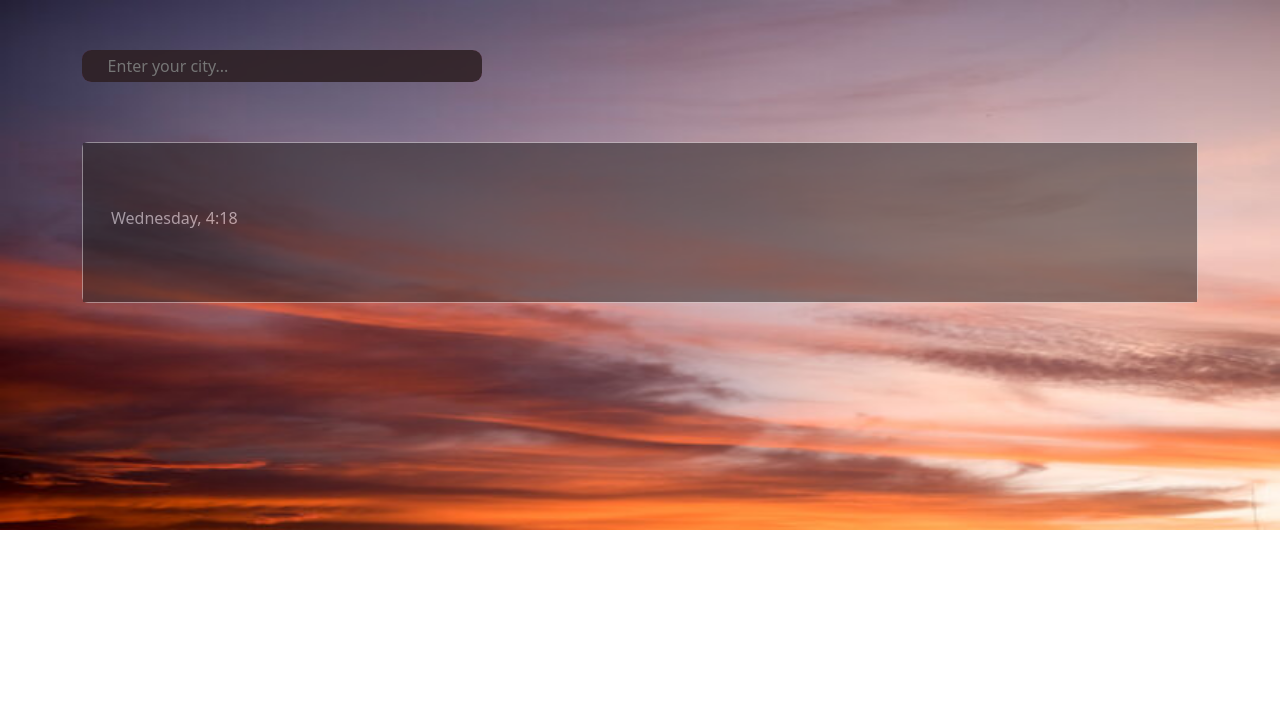
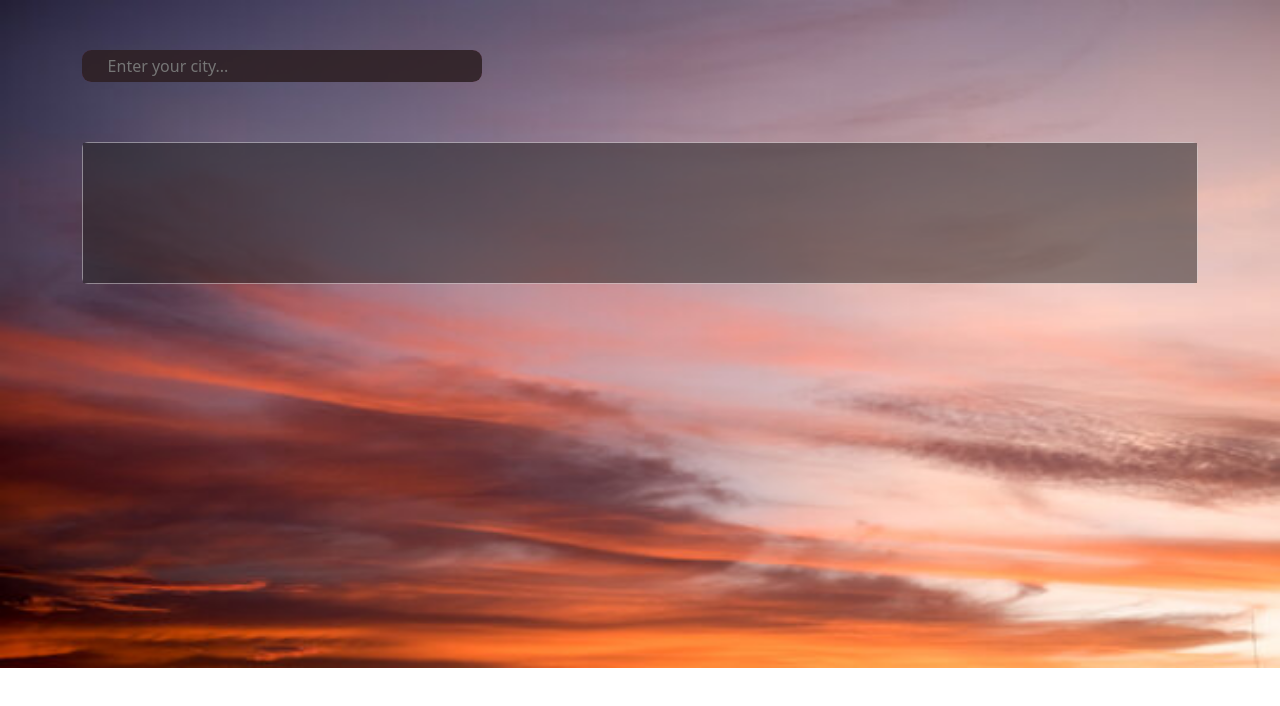
Before and after one commit to luRinaldy/weather_app, a website: page index.html in a window 1280 px wide. Drawn offline with nearby package versions, Linux system fonts and the light colour scheme.

Commit message:
first release to production

```diff
--- a/index.html
+++ b/index.html
@@ -37,7 +37,7 @@
               <div class="col">
                 <ul class="weather-features1">
                   <li>
-                    <h6>Time</h6>
+                    <h6></h6>
                   </li>
                   <li id="feels_like"></li>
                   <li id="wind"></li>
--- a/src/form_styles.css
+++ b/src/form_styles.css
@@ -1,5 +1,5 @@
 body {
-  background-color: beige;
+  background-color: #222020d2;
 }
 :root {
   --rad: 0.6rem;
--- a/src/index.js
+++ b/src/index.js
@@ -1,9 +1,12 @@
+function showTemperature(response) {
+  console.log(response.data);
+
   let now = new Date();
   let h6 = document.querySelector("h6");
 
   let Hours = now.getHours();
 
-let Minutes = now.getMinutes(); // 0,1,2, 12
+  let Minutes = now.getMinutes();
   // 0, 1, 2
   let days = [
     "Sunday",
@@ -16,10 +19,7 @@ let days = [
   ];
   let Day = days[now.getDay()];
 
-h6.innerHTML = `${Day}, ${Hours}:${Minutes}`;
-
-function showTemperature(response) {
-  console.log(response.data);
+  h6.innerHTML = `Last update: ${Day}, ${Hours}:${Minutes}`;
 
   document.querySelector("h1").innerHTML = response.data.name;
 
--- a/src/styles.css
+++ b/src/styles.css
@@ -1,7 +1,7 @@
 body {
   background-image: url("./images/sunset.jpg");
-  background-size: 100% 150%;
-  background-color: white;
+  background-size: 100% 200%;
+  background-color: #222020d2;
   background-repeat: no-repeat;
   opacity: 1;
 }
```
Also changed, not shown: package.json (added, +14 -0 lines), 1 other file. Lines whose indentation alone changed are shown as unchanged.
